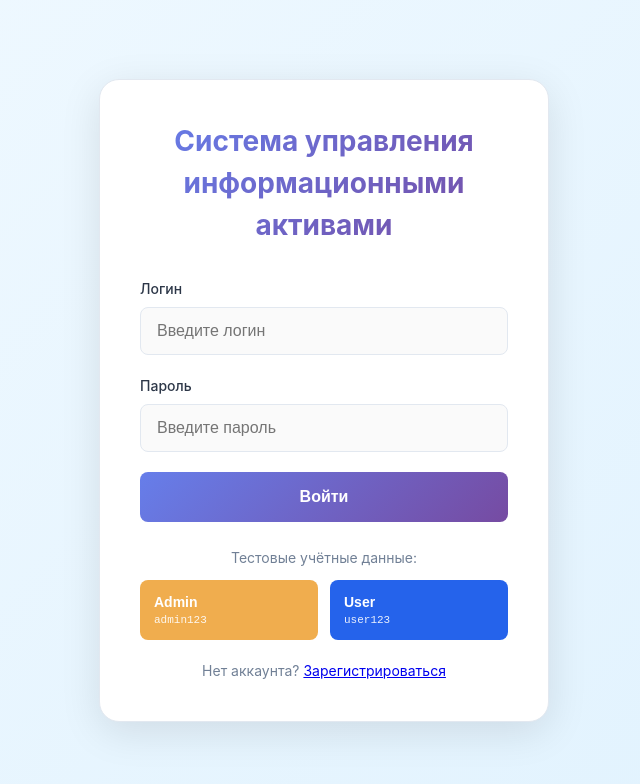
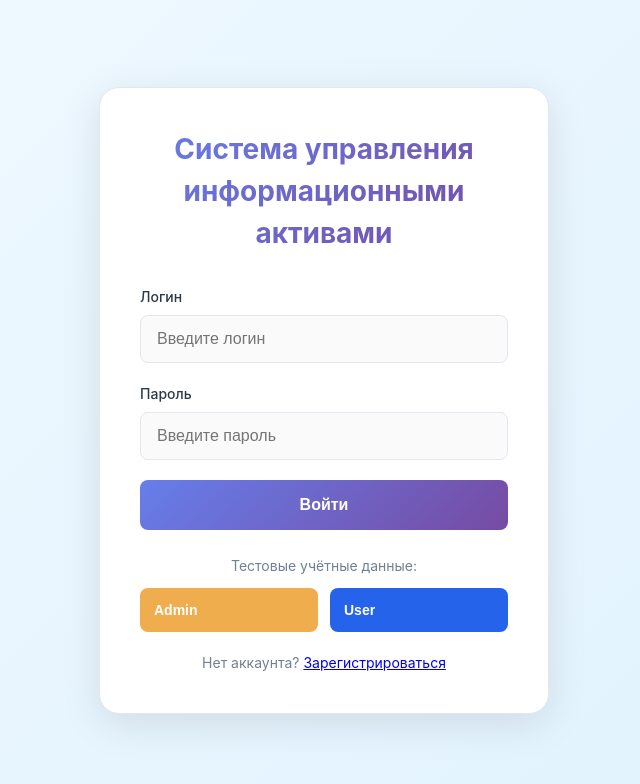
Before and after one commit to alladavletshina/ia-registry-frontend, a React (Create React App) app: page /login in a window 1280 px wide. Shown: the top 784 px of the page, without its empty margins (316-956 px from the left). Built offline with nearby package versions, Linux system fonts and the light colour scheme.

Commit message:
fix login parameters

```diff
--- a/src/pages/Auth/LoginPage.jsx
+++ b/src/pages/Auth/LoginPage.jsx
@@ -107,16 +107,14 @@ const LoginPage = () => {
                             disabled={loading}
                         >
                             <strong>Admin</strong>
-                            <span style={styles.testPassword}>admin123</span>
                         </button>
                         <button
                             type="button"
-                            onClick={() => handleTestLogin('user@examplecompany.com')}
+                            onClick={() => handleTestLogin('User@examplecompany.ru')}
                             style={{...styles.testButton, background: 'var(--primary)'}}
                             disabled={loading}
                         >
                             <strong>User</strong>
-                            <span style={styles.testPassword}>user123</span>
                         </button>
                     </div>
                 </div>
```
